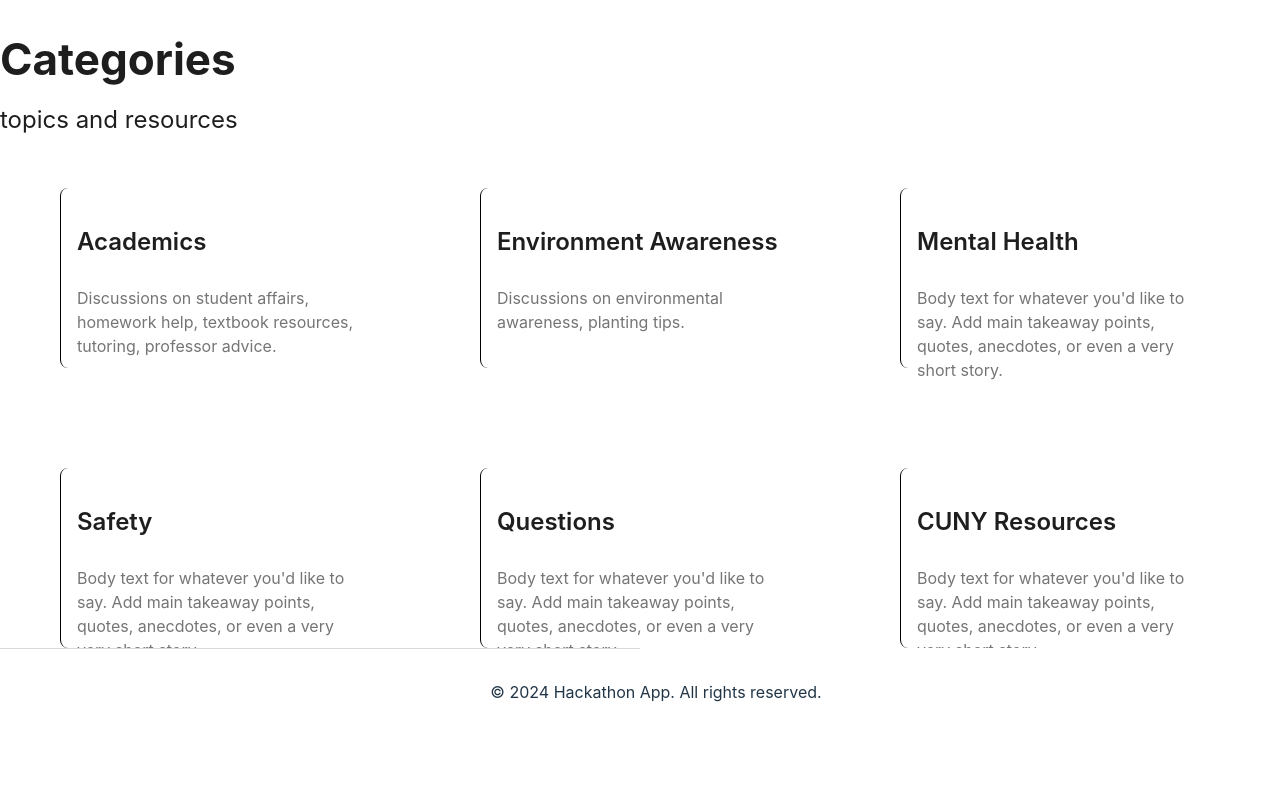
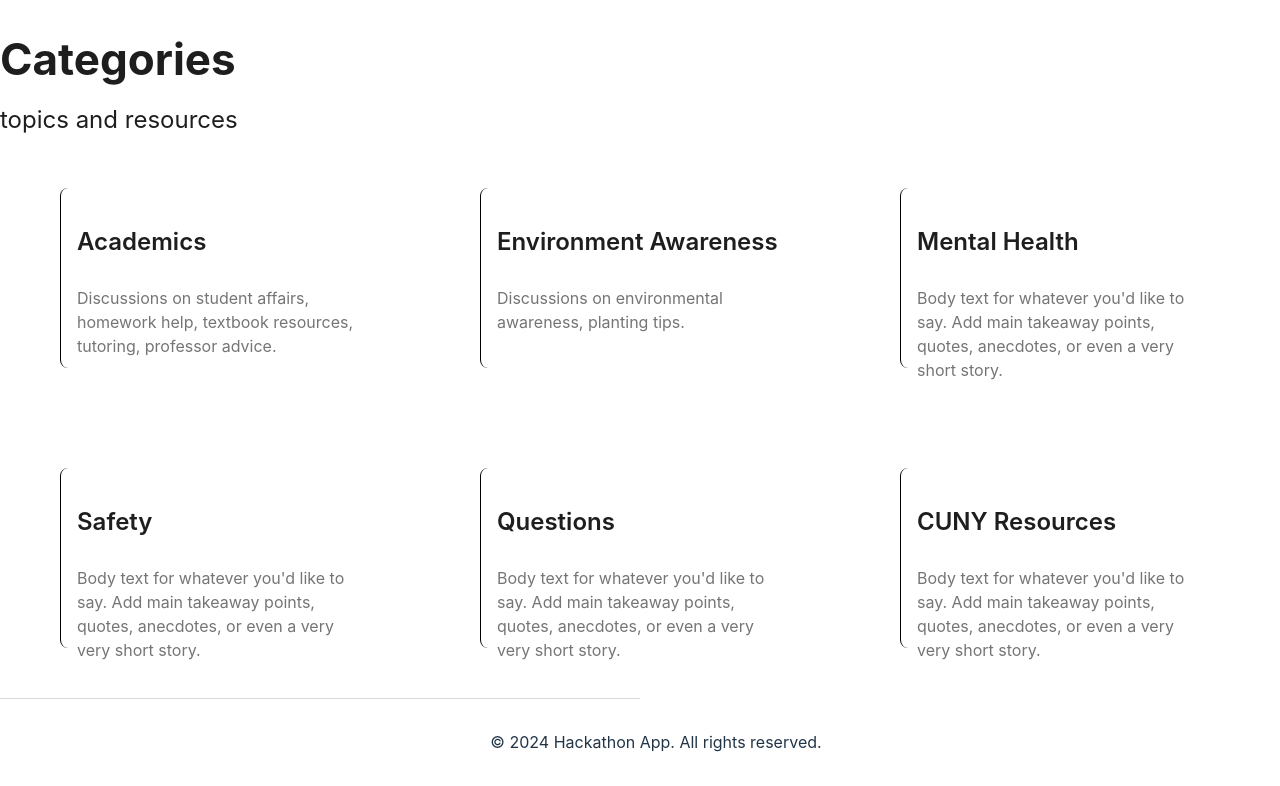
Before and after one commit to Buringskul/CTP-Hackathon, a React (Vite) app in the folder frontend/: page / in a window 1280 px wide. Shown: the part 800-1586 px from the top of the page. Before the commit the page ends 1536 px from the top, so only its background shows below. Built offline with nearby package versions, Linux system fonts and the light colour scheme.

Commit message:
updated footer

```diff
--- a/frontend/src/styles/Footer.css
+++ b/frontend/src/styles/Footer.css
@@ -1,24 +1,24 @@
-/* Footer Styling */
 .Footer {
     position: relative;
     padding: 16px;
     background: #FFFFFF;
     width: 100%;
-    z-index: 1000; /* Ensure it stays on top if necessary */
+    z-index: 1000;
+    overflow-x: hidden;
   }
 
-  /* Add a border that spans the full width of the page */
+
   .Footer::before {
     content: '';
     position: absolute;
     top: 0;
     left: 0;
-    width: 100vw; /* Full viewport width */
-    height: 1px; /* Border height */
-    background: #D9D9D9; /* Border color */
-    transform: translateX(-50vw); /* Adjust position to center */
+    width: 100vw;
+    height: 1px;
+    background: #D9D9D9;
+    transform: translateX(-50vw);
   }
 
   .Footer {
-    margin-top: auto; /* Pushes footer to the bottom of the page */
+    margin-top: auto;
   }
--- a/frontend/src/styles/MainContent.css
+++ b/frontend/src/styles/MainContent.css
@@ -91,6 +91,7 @@
     justify-content: center; /* Center the grid items horizontally */
     margin: 0; /* Remove default margin */
     padding: 0; /* Remove default padding */
+    margin-bottom: 50px;
   }
 
   .grid-item {
```
